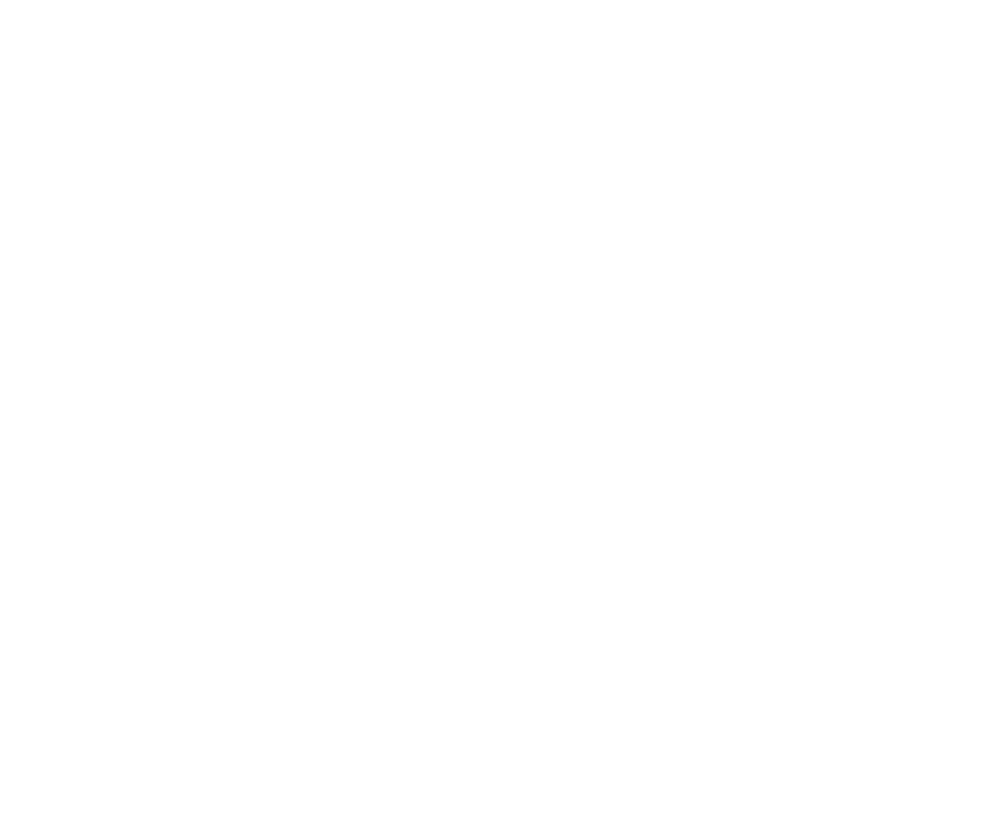
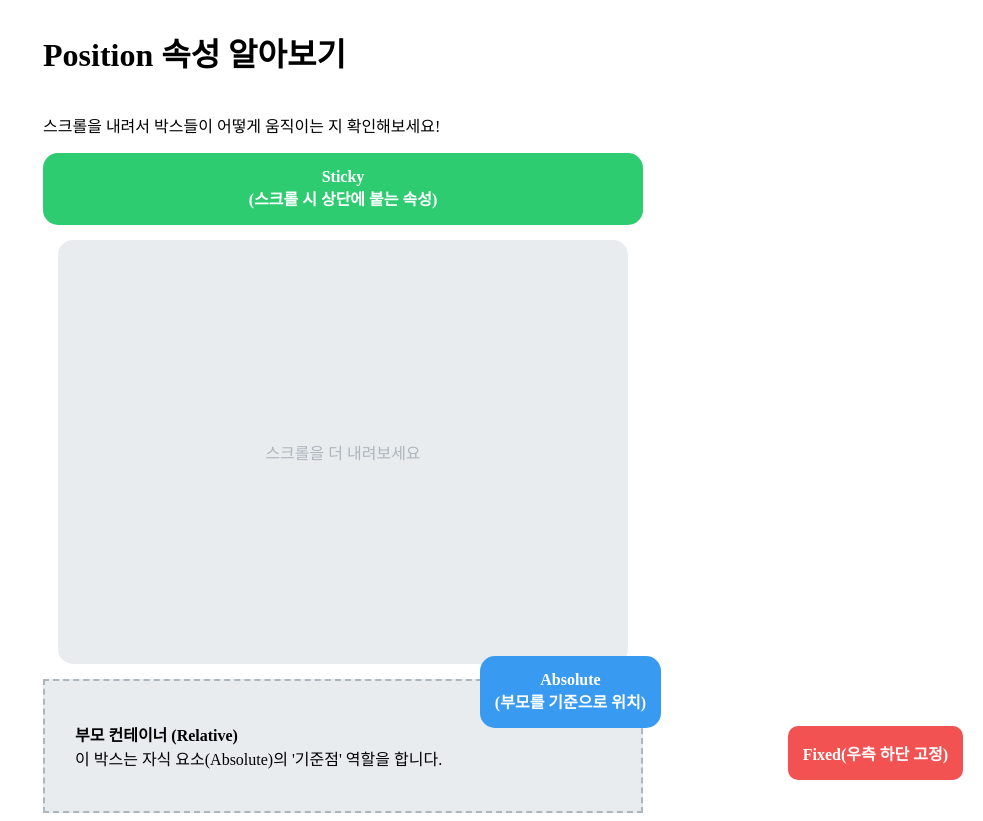
Before and after one commit to molang404/Practice, a plain HTML site: page _pracposition/index.html in a window 1280 px wide. Shown: the whole page, without its empty margins (297-1280 px from the left). Before the commit the page ends 800 px from the top, so only its background shows below. Drawn offline with Linux system fonts and the light colour scheme.

Commit message:
position 연습

```diff
--- a/_pracposition/index.html
+++ b/_pracposition/index.html
@@ -2,10 +2,23 @@
 <html lang="en">
 <head>
     <meta charset="UTF-8">
-    <title>Title</title>
+    <title>Position prac</title>
     <link rel="stylesheet" href="style.css">
 </head>
 <body>
-
+<div class="fixed box">Fixed(우측 하단 고정)</div>
+<div class="content">
+    <h1>Position 속성 알아보기</h1>
+    <p>스크롤을 내려서 박스들이 어떻게 움직이는 지 확인해보세요!</p>
+    <div class="sticky style">
+        <div>Sticky<br />(스크롤 시 상단에 붙는 속성)</div>
+    </div>
+    <div class="scroll">스크롤을 더 내려보세요</div>
+    <div class="parent">
+        <p><strong>부모 컨테이너 (Relative)</strong><br />
+            이 박스는 자식 요소(Absolute)의 '기준점' 역할을 합니다.</p>
+        <div class="child-box style">Absolute<br />(부모를 기준으로 위치)</div>
+    </div>
+</div>
 </body>
 </html>
--- a/_pracposition/style.css
+++ b/_pracposition/style.css
@@ -0,0 +1,63 @@
+.fixed {
+    position: fixed;
+    bottom: 20px;
+    right: 20px;
+}
+
+.box {
+    padding: 15px;
+    background-color: #f35252;
+    border-radius: 10px;
+    font-weight: bold;
+    text-align: center;
+    color: white;
+}
+
+.content {
+    width: 100%;
+    max-width: 600px;
+    display: flex;
+    flex-direction: column;
+    margin: 0 auto;
+}
+
+.sticky {
+    position: sticky;
+    background-color: #2ecc71;
+}
+
+.style {
+    padding: 15px;
+    text-align: center;
+    font-weight: bold;
+    color: white;
+    border-radius: 15px;
+}
+
+.scroll {
+    margin: 15px;
+    display: flex;
+    padding: 200px;
+    background-color: #e9ecef;
+    color: #adb5bd;
+    border-radius: 15px;
+    justify-content: center;
+    align-items: center;
+}
+
+.parent {
+    position: relative;
+    padding: 30px;
+    display: flex;
+    align-items: center;
+    height: 70px;
+    background-color: #e9ecef;
+    border: 2px dashed #adb5bd;
+}
+
+.child-box {
+    position: absolute;
+    top: -25px;
+    right: -20px;
+    background-color: #399af1;
+}
```
